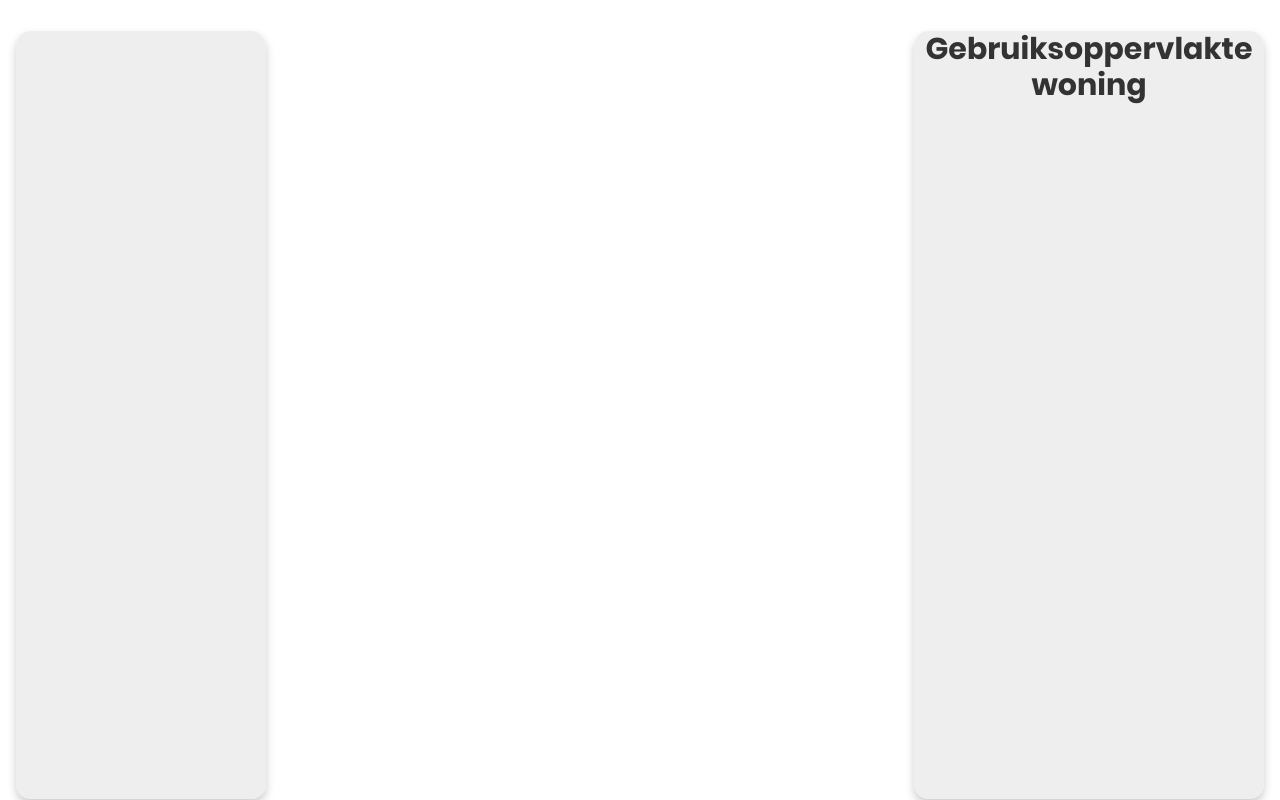
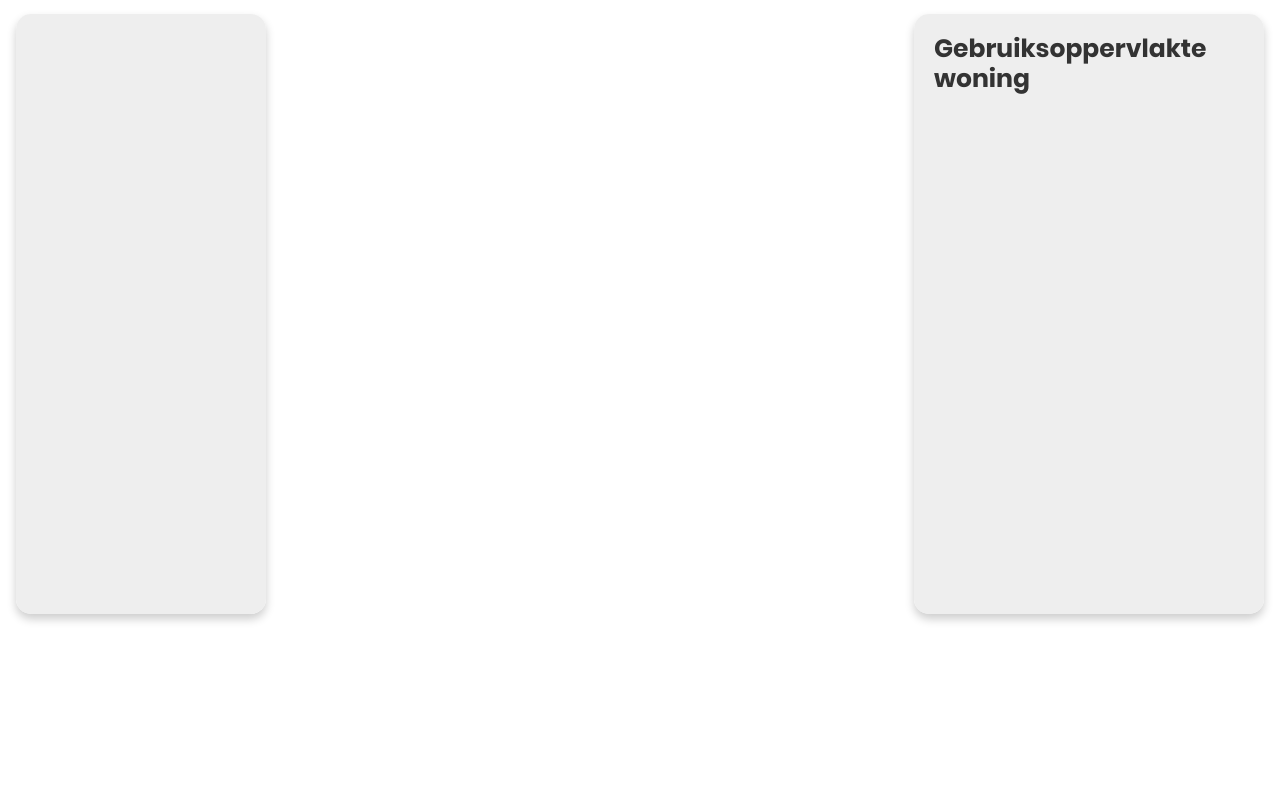
Before and after one commit to techLAMB/techLAMB.github.io, a website with bundled scripts: page typeA.html in a window 1280 px wide. Built offline with nearby package versions, Linux system fonts and the light colour scheme; what web-ifc-viewer would draw is missing.

Commit message:
Add files via upload

```diff
--- a/css/viewer.css
+++ b/css/viewer.css
@@ -21,23 +21,18 @@
   src: url('../fonts/poppins/Poppins-SemiBold.ttf');
 }
 
-
-
-
   /*//////////////////////////////////////////////////////////////////
   [ RESTYLE TAG ]*/
-* {
+
+*{
+  margin: 0;
   padding: 0;
-    margin: 0;
   box-sizing: border-box;
-    font-family: 'Roboto', sans-serif;
 }
 
 html, body {
   overflow: hidden;
 }
-
-/* positioning */
 
 .container {
   display: inline-block;
@@ -45,18 +40,20 @@ html, body {
   justify-content: center;
 }
 
-.viewer {
-    width: 100vw;
-    height: 100vh;
-    overflow: hidden;
+#viewer-container {
+  position: fixed;
+  top: 0;
+  left: 0;
+  outline: none;
+  width: 100%;
+  height: 100%;
 }
 
 .side-menu {
   z-index: 1;
   position: fixed;
   background-color: rgba(235, 235, 235, 0.85);
-    margin-top: 2vh;
-    height: 96vh;
+  height: 75%;
   border-radius: 15px;
   box-shadow: 0 5px 10px 0px rgba(0, 0, 0, 0.2);
   -moz-box-shadow: 0 5px 10px 0px rgba(0, 0, 0, 0.2);
@@ -64,6 +61,7 @@ html, body {
   -o-box-shadow: 0 5px 10px 0px rgba(0, 0, 0, 0.2);
   -ms-box-shadow: 0 5px 10px 0px rgba(0, 0, 0, 0.2);
   align-content:space-between;
+  justify-content: space-around;
 }
 
 
@@ -77,7 +75,7 @@ html, body {
   right: 2vh;
 }
 
-/* styling */
+/* styling menu*/
 
 .menu-left-title {
   display: block;
@@ -101,10 +99,11 @@ html, body {
 .menu-right-title {
   display: block;
   font-family: Poppins-Bold;
-    font-size: 30px;
+  font-size: 25px;
   color: #333333;
   line-height: 1.2;
-    text-align: center;
+  text-align: left;
+  margin: 20px;
 }
 
 
@@ -116,3 +115,57 @@ html, body {
   line-height: 1.5;
   text-align: left;
 }
+
+/* Properties Table */
+.table-container {
+  position: block;
+  max-height: 100vh;
+  background-color: rgba(255, 255, 255, 0);
+  margin: 20px;
+}
+
+#spaces-table {
+  font-family: Arial, Helvetica, sans-serif;
+  border-collapse: collapse;
+  width: 90%;
+}
+
+#spaces-table td, #spaces-table th {
+  border: 1px solid #ddd;
+  padding: 10px;
+
+}
+
+#spaces-table tr:nth-child(even){background-color: #f2f2f2;}
+
+#spaces-table tr:hover {background-color: #ddd;}
+
+#spaces-table th {
+  padding-top: 12px;
+  padding-bottom: 12px;
+  text-align: left;
+  background-color: #04AA6D;
+  color: white;
+}
+
+
+/* width */
+::-webkit-scrollbar {
+  width: 15px;
+}
+
+/* Track */
+::-webkit-scrollbar-track {
+  border-radius: 5px;
+}
+
+/* Handle */
+::-webkit-scrollbar-thumb {
+  background: transparent;
+  border-radius: 10px;
+}
+
+/* Handle on hover */
+::-webkit-scrollbar-thumb:hover {
+  background: transparent;
+}
--- /dev/null
+++ b/css/viewercopy.css
@@ -0,0 +1,152 @@
+/*//////////////////////////////////////////////////////////////////
+[ FONT ]*/
+
+@font-face {
+    font-family: Poppins-Regular;
+    src: url('../fonts/poppins/Poppins-Regular.ttf');
+  }
+
+  @font-face {
+    font-family: Poppins-Medium;
+    src: url('../fonts/poppins/Poppins-Medium.ttf');
+  }
+
+  @font-face {
+    font-family: Poppins-Bold;
+    src: url('../fonts/poppins/Poppins-Bold.ttf');
+  }
+
+  @font-face {
+    font-family: Poppins-SemiBold;
+    src: url('../fonts/poppins/Poppins-SemiBold.ttf');
+  }
+
+
+
+
+  /*//////////////////////////////////////////////////////////////////
+  [ RESTYLE TAG ]*/
+* {
+    padding: 0;
+    margin: 0;
+    box-sizing: border-box;
+    font-family: 'Roboto', sans-serif;
+}
+
+html, body {
+    overflow: hidden;
+}
+
+/* positioning */
+
+.container {
+    display: inline-block;
+    align-items: center;
+    justify-content: center;
+}
+
+#viewer-container {
+  position: fixed;
+  top: 0;
+  left: 0;
+  outline: none;
+  width: 100%;
+  height: 100%;
+}
+
+.side-menu {
+    z-index: 1;
+    position: fixed;
+    background-color: rgba(235, 235, 235, 0.85);
+    margin-top: 2vh;
+    height: 96vh;
+    border-radius: 15px;
+    box-shadow: 0 5px 10px 0px rgba(0, 0, 0, 0.2);
+    -moz-box-shadow: 0 5px 10px 0px rgba(0, 0, 0, 0.2);
+    -webkit-box-shadow: 0 5px 10px 0px rgba(0, 0, 0, 0.2);
+    -o-box-shadow: 0 5px 10px 0px rgba(0, 0, 0, 0.2);
+    -ms-box-shadow: 0 5px 10px 0px rgba(0, 0, 0, 0.2);
+    align-content:space-between;
+}
+
+
+#side-menu-left {
+    width: 250px;
+    margin-left: 2vh;
+}
+
+#side-menu-right {
+    width: 350px;
+    right: 2vh;
+}
+
+/* styling menu*/
+
+.menu-left-title {
+    display: block;
+    font-family: Poppins-Bold;
+    font-size: 30px;
+    color: #333333;
+    line-height: 1.2;
+    text-align: center;
+  }
+
+
+  .menu-left-placeholder {
+    display: block;
+    font-family: Poppins-Regular;
+    font-size: 13px;
+    color: #666666;
+    line-height: 1.5;
+    text-align: left;
+  }
+
+  .menu-right-title {
+    display: block;
+    font-family: Poppins-Bold;
+    font-size: 30px;
+    color: #333333;
+    line-height: 1.2;
+    text-align: center;
+  }
+
+
+  .menu-right-placeholder {
+    display: block;
+    font-family: Poppins-Regular;
+    font-size: 13px;
+    color: #666666;
+    line-height: 1.5;
+    text-align: left;
+  }
+
+  /* Properties Table */
+.table-container {
+  position: absolute;
+  max-height: 100vh;
+  background-color: white;
+  overflow: scroll;
+}
+
+#spaces-table {
+  font-family: Arial, Helvetica, sans-serif;
+  border-collapse: collapse;
+  max-width: 30vw;
+}
+
+#spaces-table td, #spaces-table th {
+  border: 1px solid #ddd;
+  padding: 8px;
+}
+
+#spaces-table tr:nth-child(even){background-color: #f2f2f2;}
+
+#spaces-table tr:hover {background-color: #ddd;}
+
+#spaces-table th {
+  padding-top: 12px;
+  padding-bottom: 12px;
+  text-align: left;
+  background-color: #04AA6D;
+  color: white;
+}
```
Lines whose indentation alone changed are shown as unchanged.
